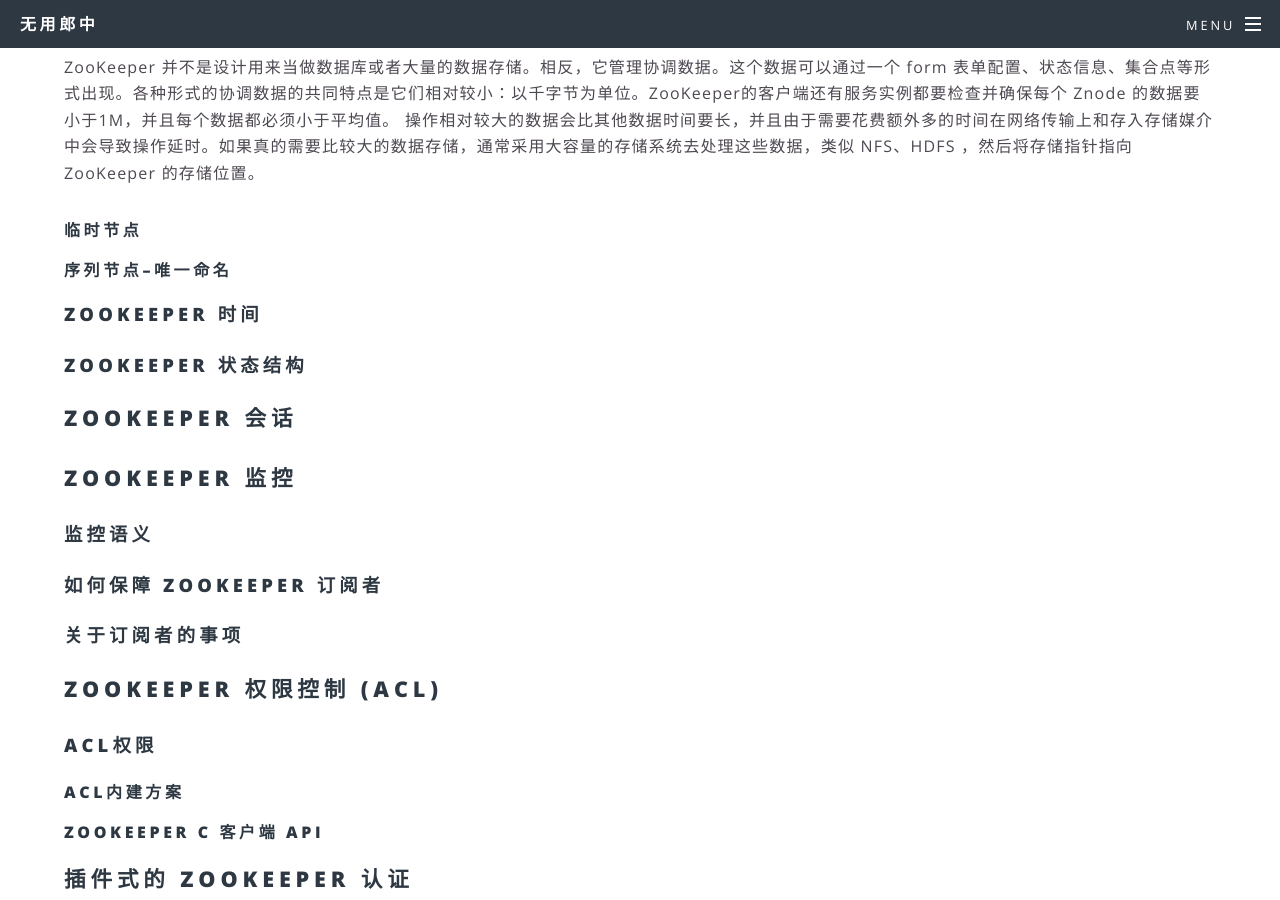
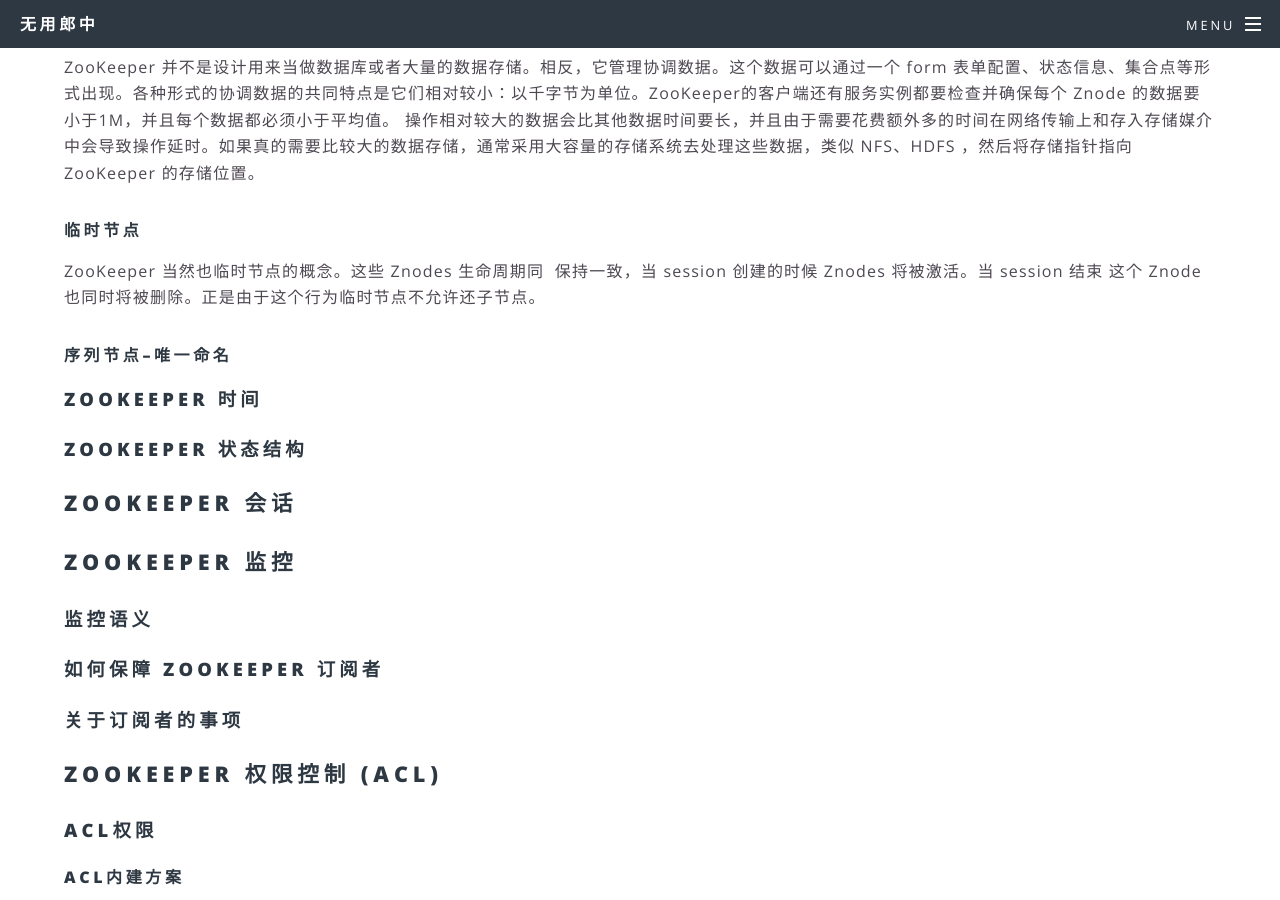
Before and after one commit to fantasylion/fantasylion.github.io, a Jekyll site: the page built from _posts/2018-03-20-zookeeper-guide-chinese.md, in a window 1280 px wide and 900 px high, scrolled down 2071 px. Built offline with Jekyll 4.4.1, drawn with Linux system fonts in a browser that asks for light colours; comment, search, counter and statistics services are not loaded.

Commit message:
Update 2018-03-20-zookeeper-guide-chinese.md

```diff
--- a/_posts/2018-03-20-zookeeper-guide-chinese.md
+++ b/_posts/2018-03-20-zookeeper-guide-chinese.md
@@ -56,6 +56,8 @@
 操作相对较大的数据会比其他数据时间要长，并且由于需要花费额外多的时间在网络传输上和存入存储媒介中会导致操作延时。如果真的需要比较大的数据存储，通常采用大容量的存储系统去处理这些数据，类似 NFS、HDFS ，然后将存储指针指向 ZooKeeper 的存储位置。
 
 #### 临时节点
+ZooKeeper 当然也临时节点的概念。这些 Znodes 生命周期同   保持一致，当 session 创建的时候 Znodes 将被激活。当 session 结束 这个 Znode 也同时将被删除。正是由于这个行为临时节点不允许还子节点。
+
 #### 序列节点--唯一命名
 ### ZooKeeper 时间
 ### ZooKeeper 状态结构
```
